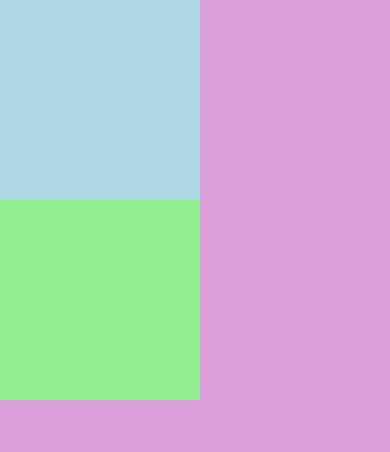
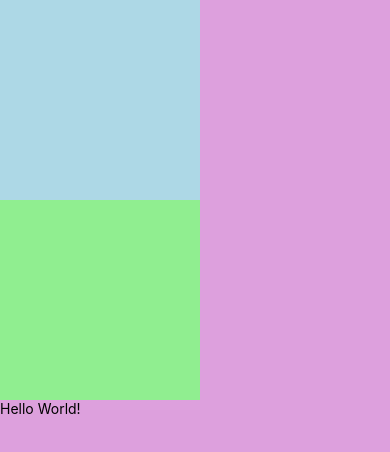
Before and after one commit to gopinav/React-Native-Tutorials, a React Native app in the folder HelloWorld/: screen / in a window 390 px wide. Shown: the top 452 px of the page. Built offline with nearby package versions, Linux system fonts and the light colour scheme.

Commit message:
Text component

```diff
--- a/HelloWorld/App.js
+++ b/HelloWorld/App.js
@@ -1,4 +1,4 @@
-import { View } from "react-native";
+import { View, Text } from "react-native";
 
 export default function App() {
   return (
@@ -7,6 +7,7 @@ export default function App() {
       <View
         style={{ backgroundColor: "lightgreen", height: 200, width: 200 }}
       />
+      <Text>Hello World!</Text>
     </View>
   );
 }
```
